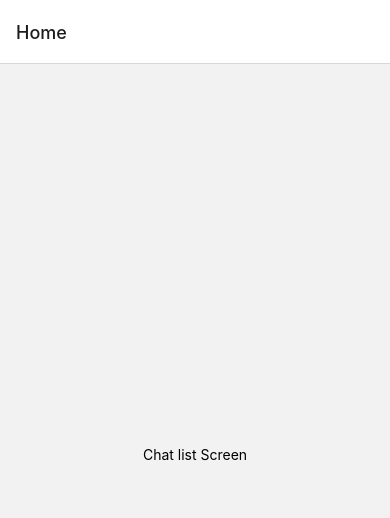
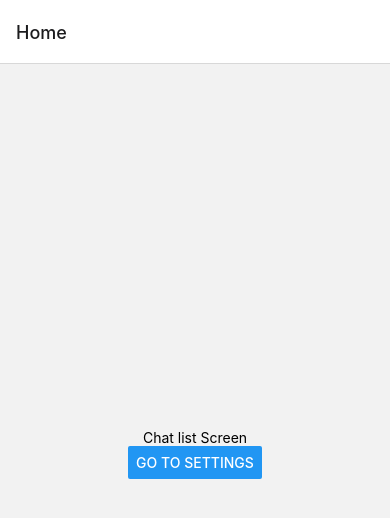
Before and after one commit to LawrenceOL/learning-moochat, a React Native app in the folder moochat/: screen /Home in a window 390 px wide. Shown: the top 518 px of the page. Built offline with nearby package versions, Linux system fonts and the light colour scheme.

Commit message:
navigation button from ChatList to ChatSettings

```diff
--- a/moochat/Screens/ChatListScreen.js
+++ b/moochat/Screens/ChatListScreen.js
@@ -5,6 +5,13 @@ const ChatListScreen = (props) => {
   return (
     <View style={styles.container}>
       <Text>Chat list Screen</Text>
+
+      <Button
+        title="Go to settings"
+        onPress={() => {
+          props.navigation.navigate("ChatSettings");
+        }}
+      />
     </View>
   );
 };
```
